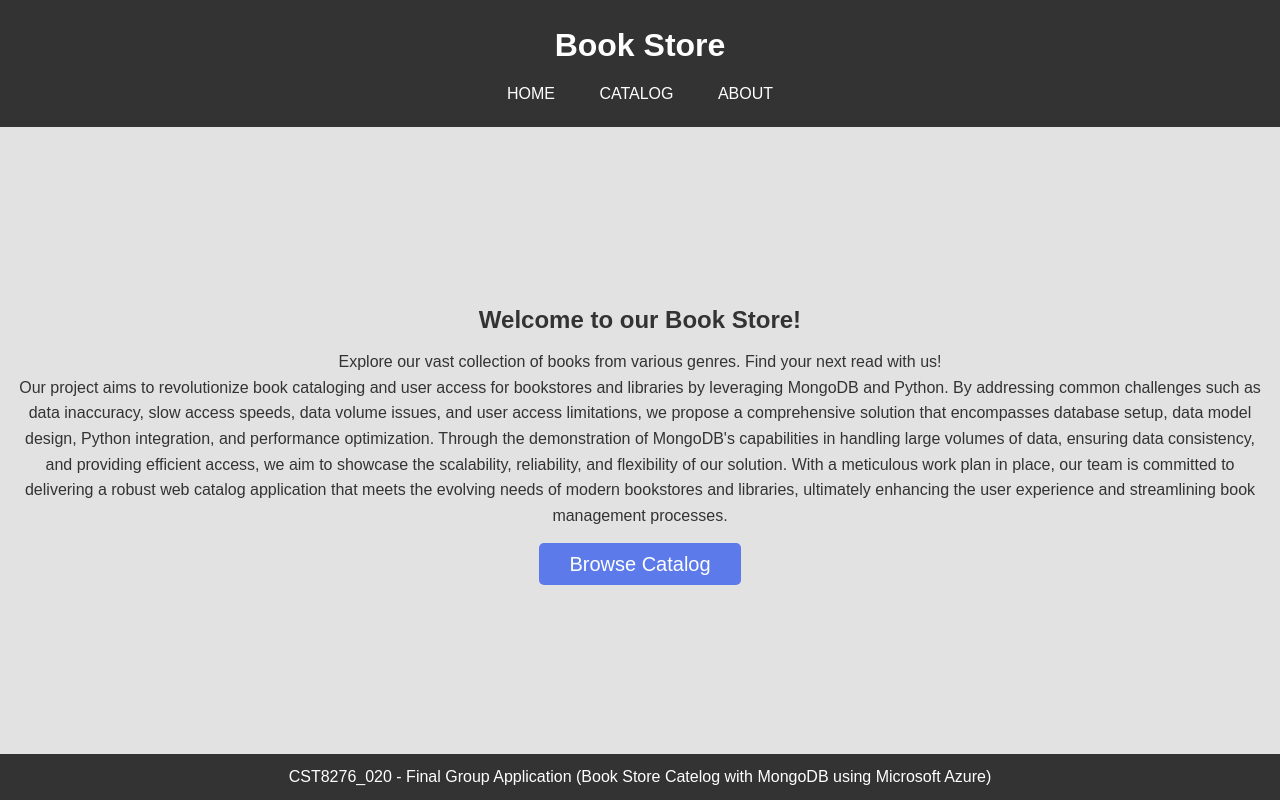
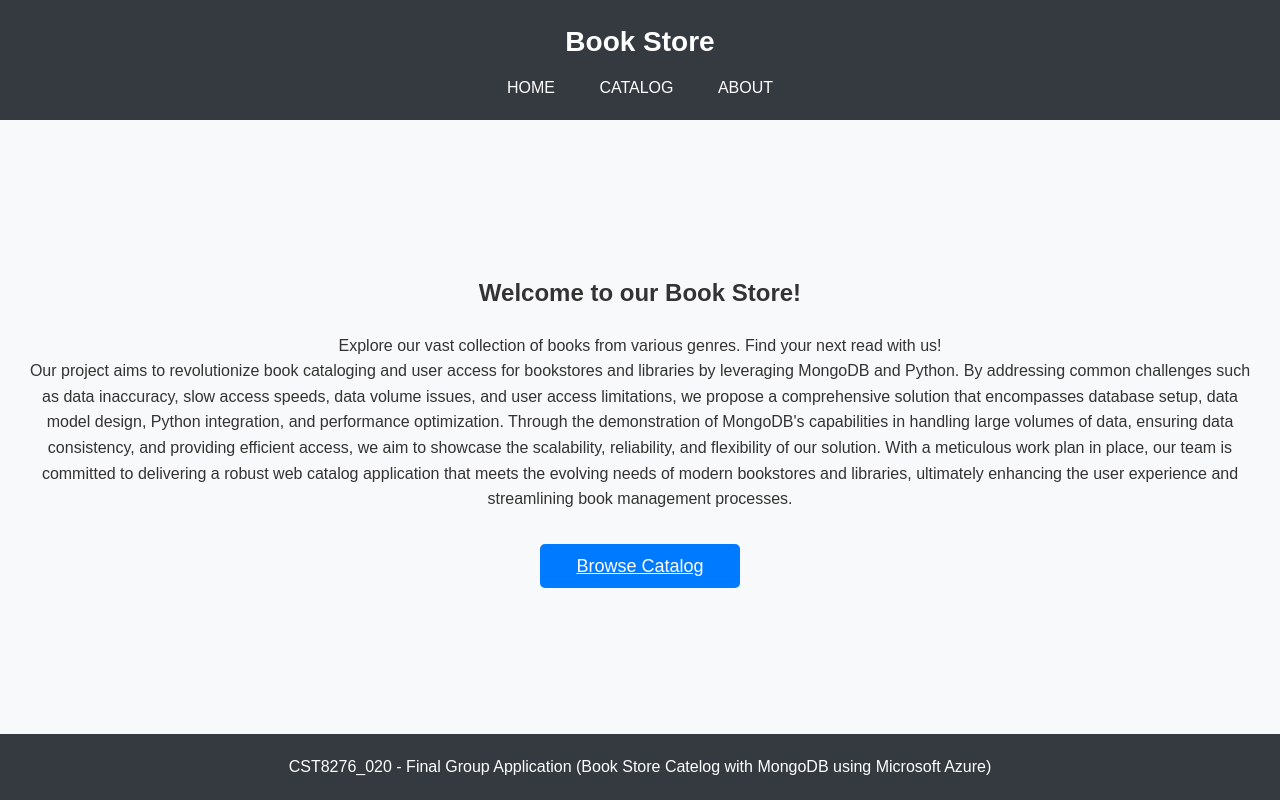
Before and after one commit to alkomij/Book-Collection-Using-PyMongo, a Flask app: page / in a window 1280 px wide. Run offline with Flask 2, Linux system fonts and the light colour scheme; some libraries are stand-ins or nearby versions.

Commit message:
modified:   static/css/style.css

```diff
--- a/static/css/style.css
+++ b/static/css/style.css
@@ -11,16 +11,17 @@ html, body {
 
 body {
     font-family: 'Arial', sans-serif;
+    font-size: 16px; /* Improved readability */
     line-height: 1.6;
     color: #333;
-    background-color: #f4f4f4;
+    background-color: #f8f9fa; /* Slightly lighter background color for better contrast */
     display: flex;
     flex-direction: column;
 }
 
 /* Header styles */
 header {
-    background: #333;
+    background: #343a40; /* Darker header color */
     color: #fff;
     padding: 20px 0;
     text-align: center;
@@ -28,6 +29,7 @@ header {
 
 header h1 {
     margin-bottom: 10px;
+    font-size: 28px; /* Larger font size for the header */
 }
 
 header ul {
@@ -45,6 +47,11 @@ header a {
     text-decoration: none;
     text-transform: uppercase;
     font-size: 16px;
+    transition: color 0.3s ease; /* Smooth transition for link color change */
+}
+
+header a:hover {
+    color: #ccc; /* Lighter color on hover */
 }
 
 /* Welcome section styles */
@@ -55,25 +62,25 @@ header a {
     justify-content: center;
     align-items: center;
     text-align: center;
-    padding: 15px;
-    background: #e2e2e2;
+    padding: 50px 20px; /* Increased padding for better spacing */
+    background: #f8f9fa; /* Lighter background color */
 }
 
 #welcome h2 {
-    margin-bottom: 10px;
+    margin-bottom: 20px; /* Increased margin for better separation */
+    font-size: 24px; /* Larger font size for better emphasis */
 }
 
 /* Catalog button styles */
 .catalog-button {
-    margin-top: 20px;
+    margin-top: 40px; /* Increased margin for better spacing */
 }
 
 .button {
-    padding: 10px 30px;
-    font-size: 20px;
+    padding: 12px 36px; /* Increased padding for better button size */
+    font-size: 18px;
     color: #fff;
-    background-color: #5C7AEA; /* Changed to a more 'bookish' blue */
-    text-decoration: none;
+    background-color: #007bff;
     border: none;
     border-radius: 5px;
     cursor: pointer;
@@ -81,7 +88,7 @@ header a {
 }
 
 .button:hover {
-    background-color: #4a66d6;
+    background-color: #0056b3; /* Darker background color on hover */
 }
 
 /* catalog-list.html */
@@ -89,52 +96,56 @@ header a {
     display: flex;
     flex-wrap: wrap;
     justify-content: space-around;
-    gap: 20px; /* Adjust the spacing between book items as needed */
-    background: #e2e2e2;
+    gap: 20px;
+    padding: 20px;
+    background: #f8f9fa; /* Lighter background color */
+    border-radius: 5px;
+    box-shadow: 0 2px 4px rgba(0, 0, 0, 0.1);
 }
 
 table {
     width: 100%;
     border-collapse: collapse;
 }
+
 th, td {
-    border: 1px solid black;
-    padding: 8px;
+    border: 1px solid #ddd; /* Lighter border color for better contrast */
+    padding: 12px;
     text-align: left;
 }
+
 th {
     background-color: #f2f2f2;
 }
 
 /* Footer styles */
 footer {
-    background: #333;
+    background: #343a40; /* Darker footer color */
     color: #fff;
     text-align: center;
-    padding: 10px 0;
-    margin-top: auto; /* Push footer to the bottom */
+    padding: 20px 0;
+    margin-top: auto;
 }
 
-/* About.html */
-
+/* About section styles */
 #about {
     flex: 1;
     display: flex;
     flex-direction: column;
     align-items: center;
     text-align: center;
-    padding: 15px;
-    background: #e2e2e2;
+    padding: 50px 20px; /* Increased padding for better spacing */
+    background: #f8f9fa; /* Lighter background color */
 }
 
 #about h2 {
-    margin-bottom: 10px;
+    margin-bottom: 20px; /* Increased margin for better separation */
+    font-size: 24px; /* Larger font size for better emphasis */
 }
 
 #about p {
-    margin-left: 200px;
-    margin-right: 200px;
-    margin-bottom: 50px;
+    margin-bottom: 20px;
+    line-height: 1.6;
 }
 
 /* Media Queries for responsive layout */
```
